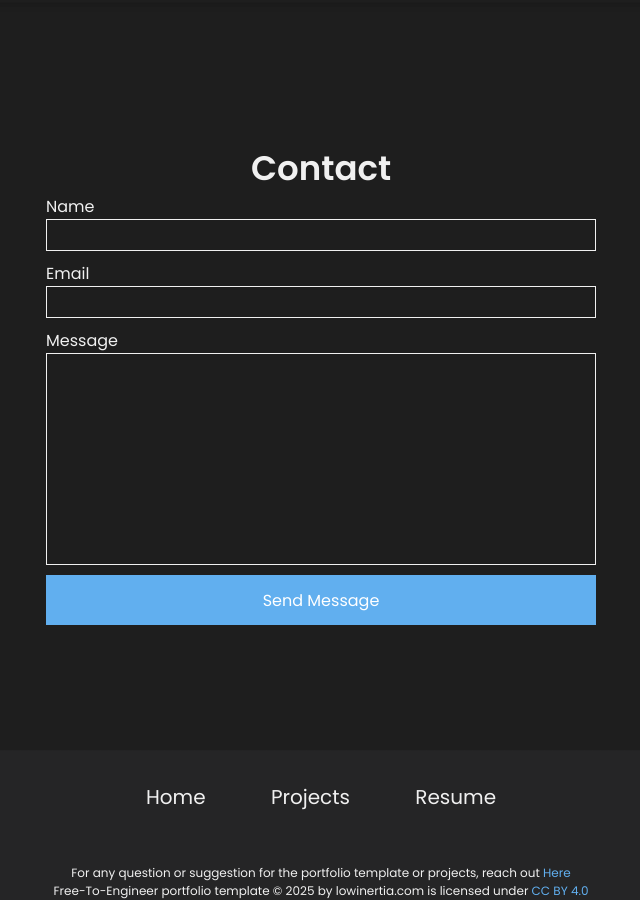
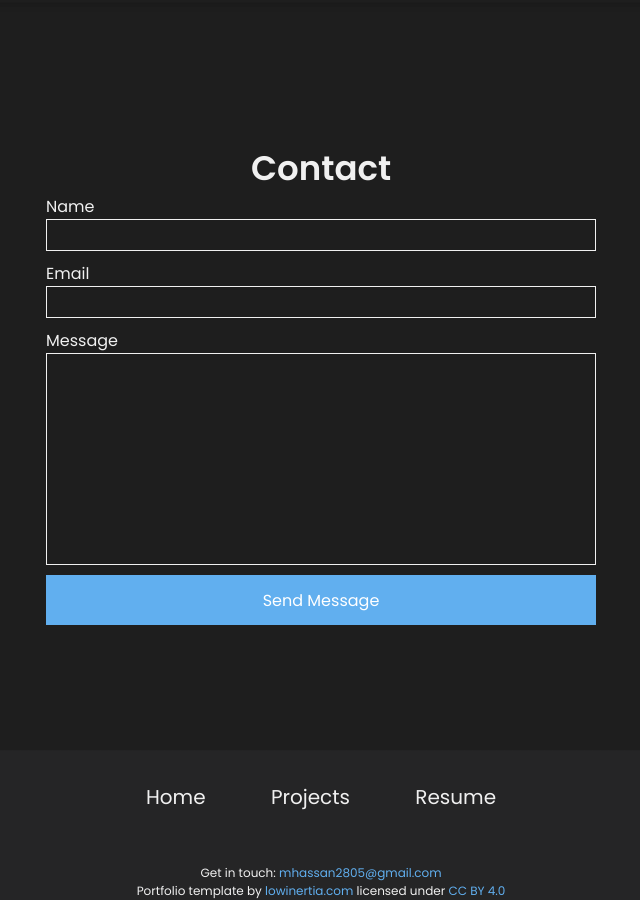
Before and after one commit to MuHasOfficial/MuHasOfficial.github.io, a Jekyll site: the page built from index.html, in a window 1280 px wide and 900 px high, scrolled down 3182 px. Shown: the whole window, without its empty margins (319-959 px from the left). Built offline with Jekyll 4.4.1, drawn with Linux system fonts in a browser that asks for light colours.

Commit message:
Modify footer with new email and license details
Updated contact email and footer licensing information.

```diff
--- a/_includes/footer.html
+++ b/_includes/footer.html
@@ -7,13 +7,13 @@
             <a href="/projects/">
                 <span>Projects</span>
             </a>
-            <a href={{site.resume-url}} target="_blank" rel="noopener noreferrer">
+            <a href="{{ site.resume-url }}" target="_blank" rel="noopener noreferrer">
                 <span>Resume</span>
             </a>
         </div>
     </div>
     <div class="license">
-        <span>For any question or suggestion for the portfolio template or projects, reach out <a class="help" href="mailto:admin@lowinertia.com"> Here</a> </span>
-        <p>Free-To-Engineer portfolio template © 2025 by lowinertia.com is licensed under <a href="https://creativecommons.org/licenses/by/4.0/?ref=chooser-v1">CC BY 4.0</a></p>
+        <span>Get in touch: <a class="help" href="mailto:mhassan2805@gmail.com">mhassan2805@gmail.com</a></span>
+        <p>Portfolio template by <a href="https://lowinertia.com" target="_blank" rel="noopener noreferrer">lowinertia.com</a> licensed under <a href="https://creativecommons.org/licenses/by/4.0/?ref=chooser-v1">CC BY 4.0</a></p>
     </div>
 </footer>
```
